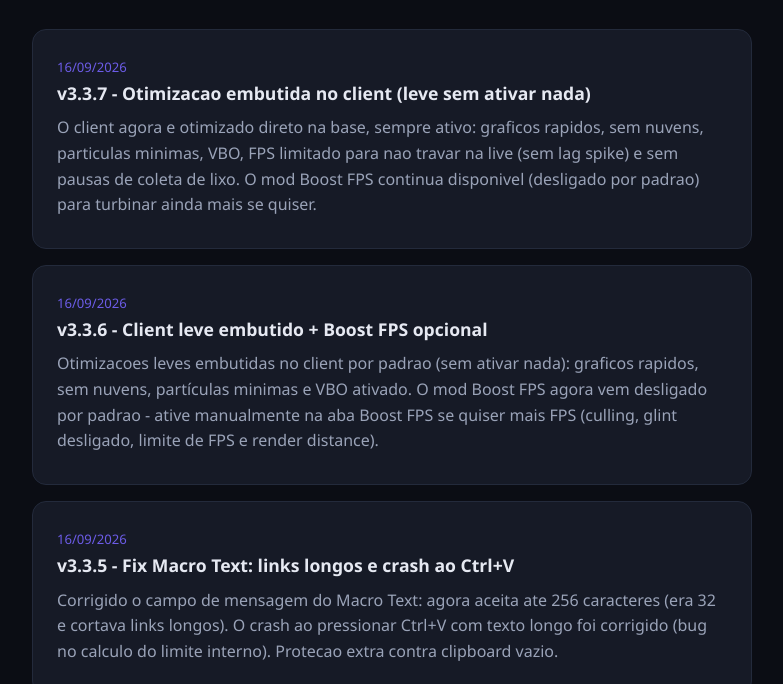
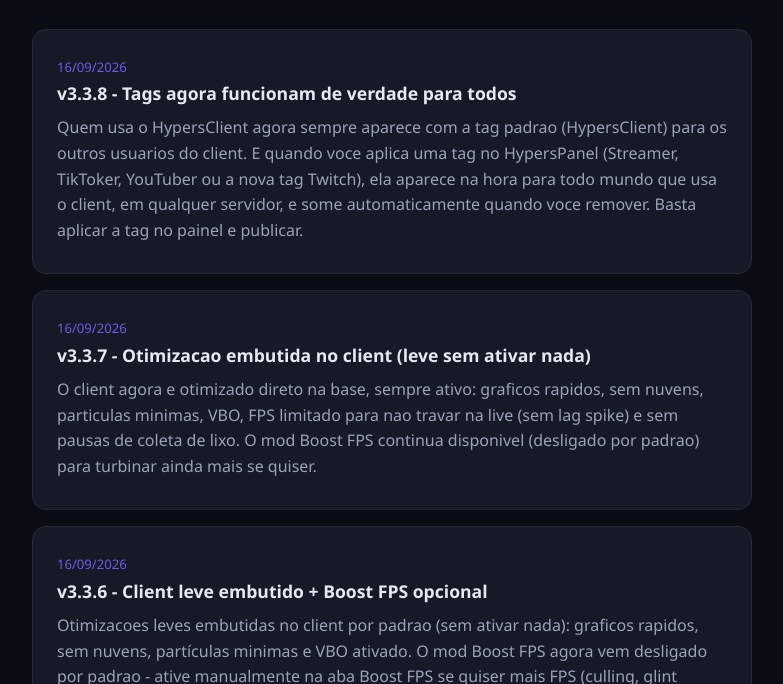
Before and after one commit to vnzinhypers-prog/vnzinhypers-prog.github.io, a plain HTML site: page news.html in a window 1280 px wide. Shown: the part 116-800 px from the top of the page, without its empty margins (248-1031 px from the left). Drawn offline with Linux system fonts and the light colour scheme.

Commit message:
update tags/news v3.3.8 + panel twitch

```diff
--- a/news.html
+++ b/news.html
@@ -18,6 +18,11 @@ time{color:#6c5ce7;font-size:.82rem}
 <body>
 <div class="container">
 <h1>Novidades do <span>HypersClient</span></h1>
+<article>
+	<time>16/09/2026</time>
+	<h3>v3.3.8 - Tags agora funcionam de verdade para todos</h3>
+	<p>Quem usa o HypersClient agora sempre aparece com a tag padrao (HypersClient) para os outros usuarios do client. E quando voce aplica uma tag no HypersPanel (Streamer, TikToker, YouTuber ou a nova tag Twitch), ela aparece na hora para todo mundo que usa o client, em qualquer servidor, e some automaticamente quando voce remover. Basta aplicar a tag no painel e publicar.</p>
+</article>
 <article>
 	<time>16/09/2026</time>
 	<h3>v3.3.7 - Otimizacao embutida no client (leve sem ativar nada)</h3>
```
